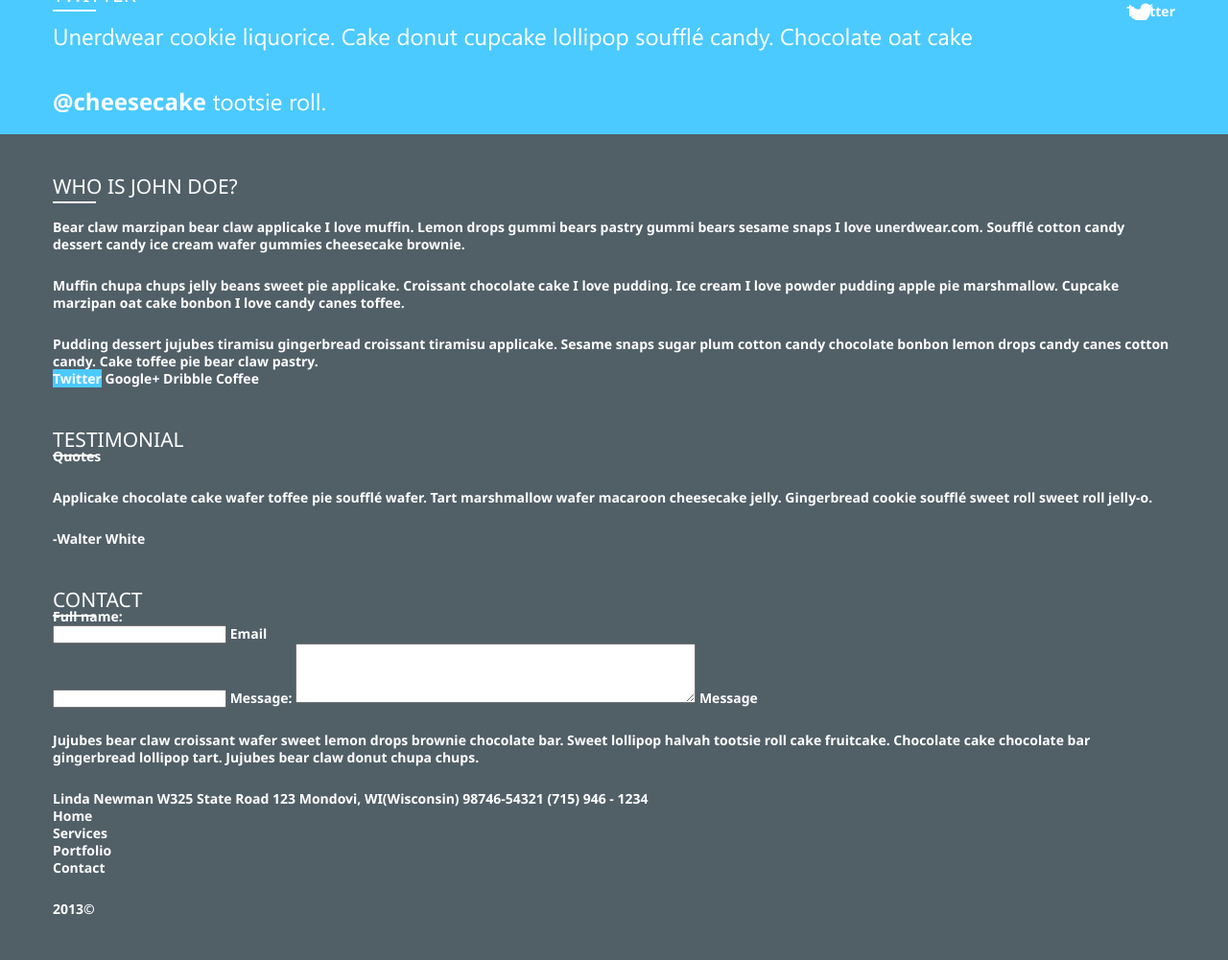
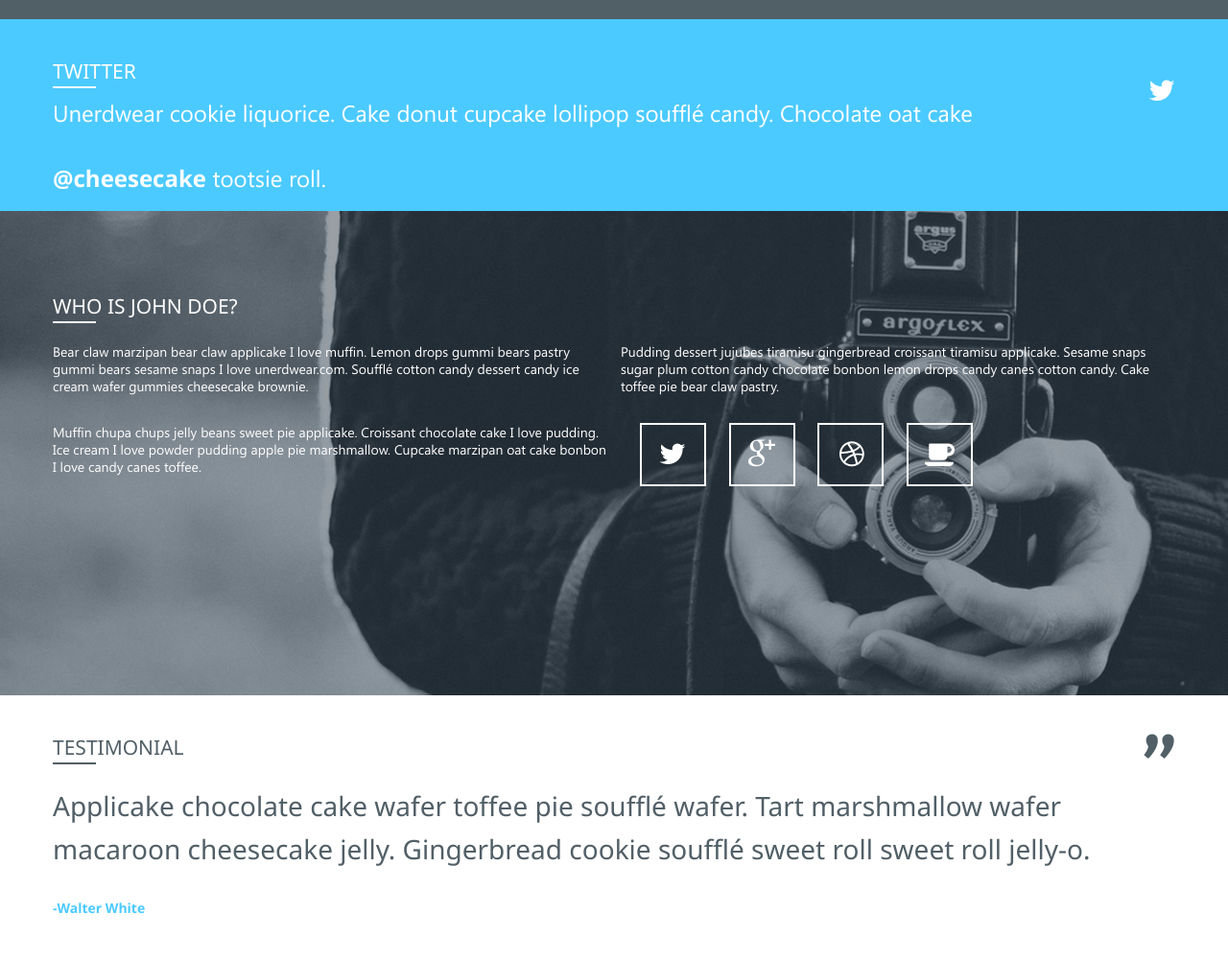
Before and after one commit to deni-moskova/project2, a plain HTML site: page index.html in a window 1280 px wide. Shown: the part 2439-3440 px from the top of the page at 96% size. Before the commit the page ends 3396 px from the top, so only its background shows below. Drawn offline with Linux system fonts and the light colour scheme; files whose address does not match are found by name.

Commit message:
sections done

```diff
--- a/css/style.css
+++ b/css/style.css
@@ -43,7 +43,7 @@ h2 { text-transform: uppercase; font-weight: 300; position: relative; padding-to
 h2:after { content: ''; position: absolute; display: block; bottom: -9px; left: 0; width: 45px; height: 2px; background-color: #fff; }
 ul { list-style: none outside none; }
 a { text-decoration: none; color: #fff; }
-p { padding-top: 25px; }
+p { padding-top: 30px; }
 .container { width: 1170px; margin: 0 auto; }
 
 /*header*/
@@ -96,14 +96,46 @@ p { padding-top: 25px; }
 .main .default { overflow: hidden; }
 .main .default .container p { padding-top: 30px; width: 50%;}
 .main .default .container .bottom-margin { margin-bottom: 35px; }
-.main .default .container .video-holder { float: right; }
+.main .default .container .video-holder { float: right; padding-bottom: 80px;}
 .main .default .btn { text-transform: uppercase; padding: 12.5px 38px; border: 2px solid #353f46; color: #353f46; }
 .main .default .btn:hover {border-color:  #fff; color: #fff; }
 /*Twitter*/
-.main .twitter { background-color: #4bcaff; color: #fff; }
-.main .twitter p { padding: 20px 0; font-size: 24px; line-height: 28px; font-weight: 400;  }
-.main .twitter .container .tagged { font-weight: bold; }
-.main .twitter .container .twitter-logo { background: url(images/twitter-logo.png) no-repeat 0 0; float: right; }
+.main .twitter-section { background-color: #4bcaff; color: #fff; }
+.main .twitter-section p { padding: 20px 0; font-size: 24px; line-height: 28px; font-weight: 400;  }
+.main .twitter-section .container .tagged { font-weight: bold; }
+.main .twitter-section .container .twitter-logo { background: url(images/twitter-logo.png) no-repeat 0 0; float: right; width: 29px; height: 22px; font-size: 0; line-height: 0; text-indent: -999px;}
+/*john-doe*/
+.main .john-doe { background: url(images/camera-cover-photo.jpg) no-repeat 0 0/cover; width: 100%; height: 505px;  }
+.main .john-doe h2 { padding-top: 90px; }
+.main .john-doe p { font-weight: normal;   }
+.main .john-doe .container .columns { columns: 2; }
+.main .john-doe .social-list { padding-top: 29px; }
+.main .john-doe .social-list li { display: inline-block; padding-left: 20px; }
+.main .john-doe .social-list li .social{ background-repeat: no-repeat; background-position:center; width: 35px; height: 32px; display: block; font-size: 0; line-height: 0; text-indent: -999px; border: 2px solid #fff; padding: 15px;}
+.main .john-doe .social-list li .social.twitter { background-image: url(images/social/twitter.png); }
+.main .john-doe .social-list li .social.gplus { background-image: url(images/social/googleplus.png); }
+.main .john-doe .social-list li .social.dribbble { background-image: url(images/social/dribbble.png); }
+.main .john-doe .social-list li .social.coffee { background-image: url(images/social/coffee.png); }
+/*testimonials*/
+.main .testimonials { background-color: #fff; color: #515f67;  }
+.main .testimonials p{font-size: 28px; line-height: 45px; font-weight: 300; font-weight: 300;}
+.main .testimonials h2:after { background-color: #515f67;}
+.main .testimonials .quote-icon { float: right; background: url(images/quotes.png) no-repeat; width: 33px; height: 26px; font-size: 0; line-height: 0; text-indent: -999px; position: absolute; top: 40px; right: 0;  }
+.main .testimonials .small-text { color: #4bcaff; font-size: 14px; line-height: 18px; font-weight: bold; padding-bottom: 80px;  }
+/*contact*/
+.main .contact { background: url(images/contacts-cover.jpg) no-repeat 0 0/cover; width: 100%; height: 814px; }
+.main .contact .container .contact-form { padding-top: 30px; display: flex; flex-flow: column; width: 75%; }
+.main .contact .container .contact-form label { padding-top: 35px; }
+.main .contact .container .contact-form input { height: 55px; width: 50%; }
+.main .contact .container .contact-form input, textarea { border: 2px solid #fff; background-color: transparent; box-sizing: border-box; }
+.main .contact .container  .btn-message { background-color: #4bcaff; color: #fff; padding: 16px 0; display: block; margin-top: 40px; text-align: center; width: 50%;}
+
+/*main*/
 
 
-/*main*/
+/*footer*/
+.footer {  padding: 70px 0; background-color: #353f47; color: #515f67; }
+.footer .container { display: flex; justify-content: space-between; align-items: center;}
+.footer .container a{ color: #515f67; }
+.footer .container .footer-menu li { display: inline-block; padding-left: 24px;position: relative;  }
+.footer .container .footer-menu li+li:after { content: '|'; display: block; position: absolute; top: 0; left: 12px;  }
--- a/index.html
+++ b/index.html
@@ -88,7 +88,7 @@
 				</div>
 			</div>
 
-			<div class="twitter">
+			<div class="twitter-section">
 				<div class="container">
 
 					<h2>Twitter</h2>
@@ -97,26 +97,28 @@
 					<p> <a href="#" class="tagged">@cheesecake</a> tootsie roll.</p>
 				</div>
 			</div>
-			<div class="john-does">
+			<div class="john-doe">
 				<div class="container">
 					<h2>Who is John Doe?</h2>
+					<div class="columns">
 						<p>Bear claw marzipan bear claw applicake I love muffin. Lemon drops gummi bears pastry gummi bears sesame snaps I love unerdwear.com. Soufflé cotton candy dessert candy ice cream wafer gummies cheesecake brownie.</p>
 						<p>Muffin chupa chups jelly beans sweet pie applicake. Croissant chocolate cake I love pudding. Ice cream I love powder pudding apple pie marshmallow. Cupcake marzipan oat cake bonbon I love candy canes toffee.</p>
 						<p>Pudding dessert jujubes tiramisu gingerbread croissant tiramisu applicake. Sesame snaps sugar plum cotton candy chocolate bonbon lemon drops candy canes cotton candy. Cake toffee pie bear claw pastry.</p>
+
 					<ul class="social-list">
-						<li>
-							<a href="#" class="social twitter">Twitter</a>
-							<a href="#" class="social gplus">Google+</a>
-							<a href="#" class="social dribble">Dribble</a>
-							<a href="#" class="social coffee">Coffee</a>
-						</li>
+						<li><a href="#" class="social twitter">Twitter</a> </li>
+							<li><a href="#" class="social gplus">Google+</a></li>
+							<li><a href="#" class="social dribbble">Dribble</a></li>
+							<li><a href="#" class="social coffee">Coffee</a></li>
 					</ul>
+				</div>
 				</div>
 			</div>
 			<div class="testimonials">
 				<div class="container">
+					<span class="quote-icon">Quotes</span>
 					<h2>Testimonial</h2>
-					<span class="quote-icon">Quotes</span>
+
 					<p>Applicake chocolate cake wafer toffee pie soufflé wafer. Tart marshmallow wafer macaroon cheesecake jelly. Gingerbread cookie soufflé sweet roll sweet roll jelly-o.</p>
 					<p class="small-text">-Walter White</p>
 				</div>
@@ -124,29 +126,37 @@
 			<div class="contact">
 				<div class="container">
 					<h2>Contact</h2>
-					<label for="fullname">Full name:</label><br>
-  					<input type="text" id="fullname" name="name">
-  					<label for="email">Email</label><br>
-  					<input type="email" id="email" name="email">
-  					<label for="message">Message:</label>
-					<textarea id="message" name="message" rows="4" cols="50"></textarea>
-					<a href="#" class="btn-message">Message</a>
+
+					<div class="contact-form">
 						 <p>Jujubes bear claw croissant wafer sweet lemon drops brownie chocolate bar. Sweet lollipop halvah tootsie roll cake fruitcake. Chocolate cake chocolate bar gingerbread lollipop tart. Jujubes bear claw donut chupa chups.</p>
 						<p>Linda Newman
 						W325 State Road 123
 						Mondovi, WI(Wisconsin) 98746-54321
 						(715) 946 - 1234</p>
+						<label for="fullname">Full name:</label><br>
+						 <input type="text" id="fullname" name="name">
+						 <label for="email">Email</label><br>
+						  <input type="email" id="email" name="email">
+
+
+
+						 <label for="message">Message:</label>
+						<textarea id="message" name="message" rows="10" cols="50"></textarea>
+
+
+					</div>
+					<a href="#" class="btn-message">Message</a>
 				</div>
 			</div>
 			<div class="footer">
 				<div class="container">
 					<ul class="footer-menu">
-						<li>Home</li>
-						<li>Services</li>
-						<li>Portfolio</li>
-						<li>Contact</li>
+						<li><a href="">Home</a></li>
+						<li><a href="">Services</a></li>
+						<li><a href="">Portfolio</a></li>
+						<li><a href="">Contact</a></li>
 					</ul>
-					<p class="copy">2013&copy;</p>
+					<span class="copy">2013&copy;</span>
 				</div>
 			</div>
 		</div>
```
Also changed, not shown: css/images/camera-cover-photo.jpg (added), css/images/contacts-cover.jpg (added), css/images/quotes.png (added), css/images/social/coffee.png (added), css/images/social/dribbble.png (added), css/images/social/googleplus.png (added), css/images/social/twitter.png (added). Lines whose indentation alone changed are shown as unchanged.
